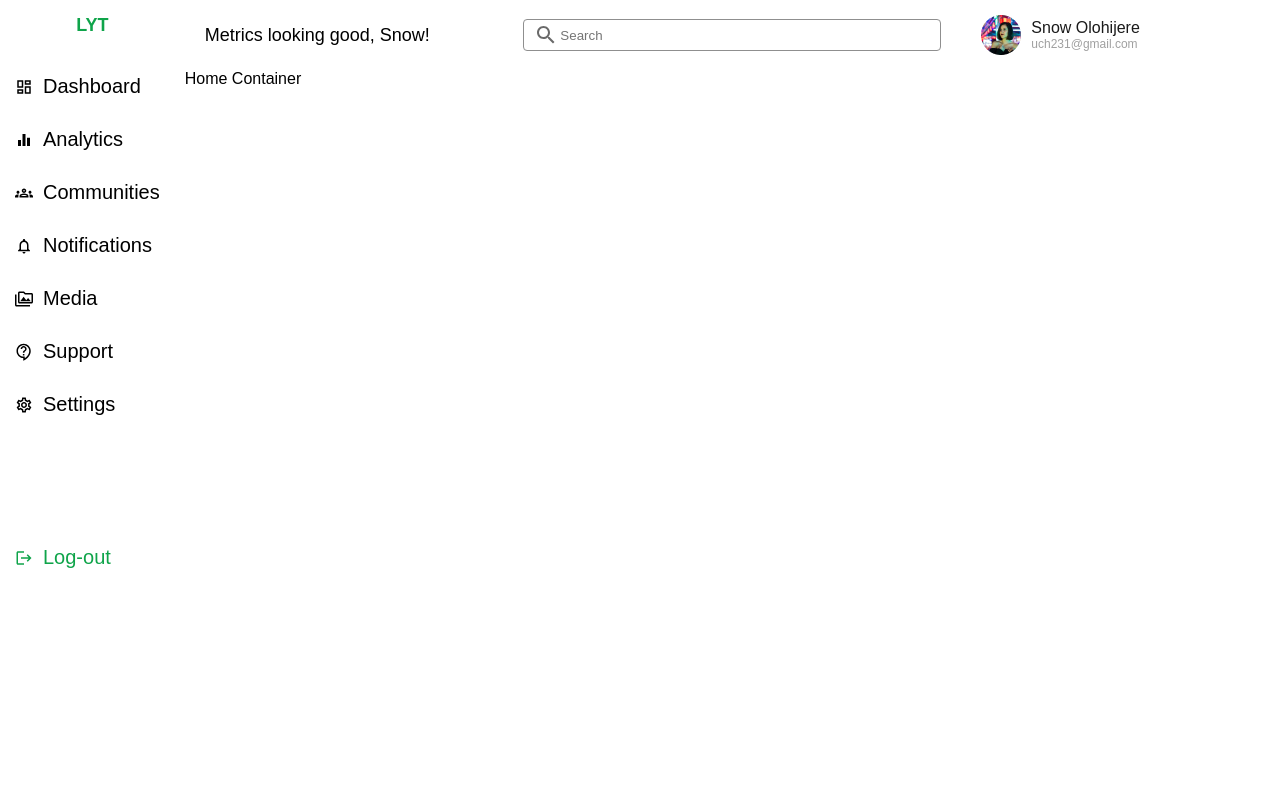
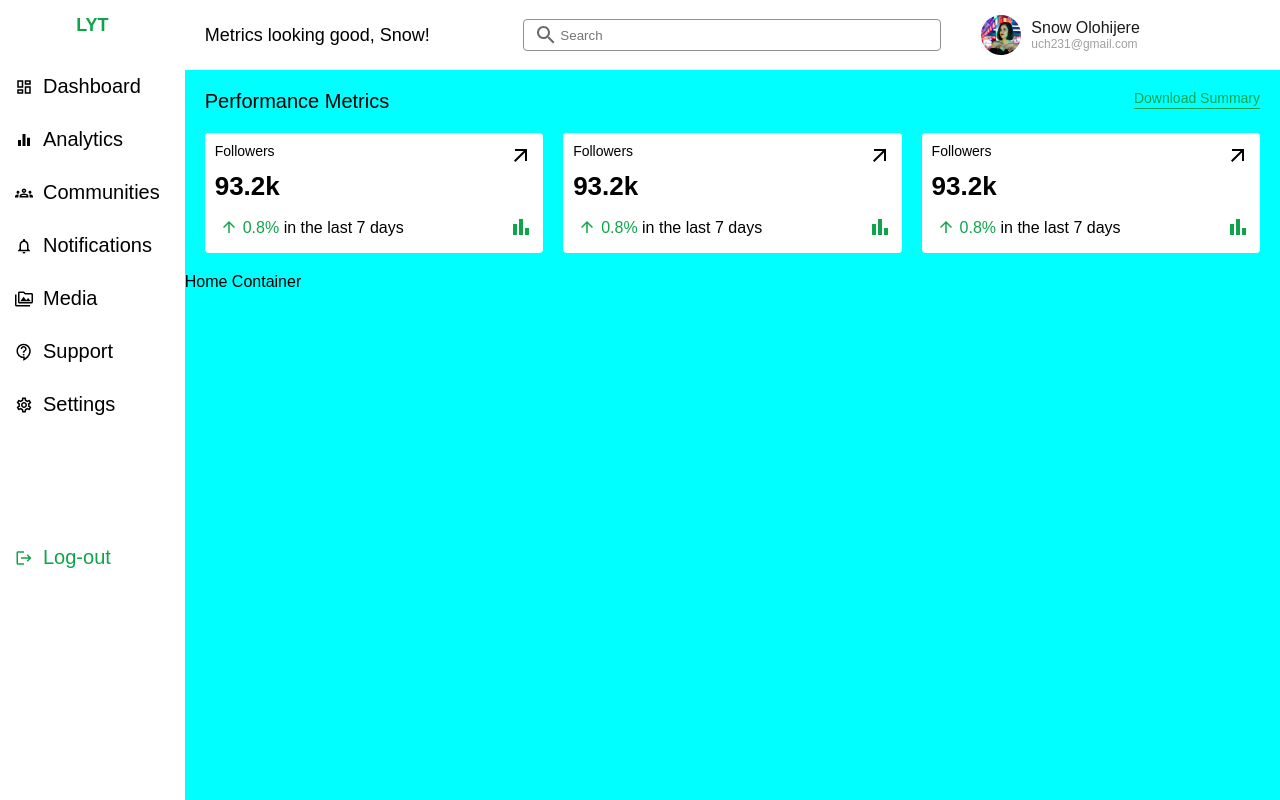
Before and after one commit to YoosufAathil/LYT-Dashboard, a React (Create React App) app: page / in a window 1280 px wide. Built offline with nearby package versions, Linux system fonts and the light colour scheme; a web font is replaced by a local one.

Commit message:
Add Widget component and update styling

```diff
--- a/src/Components/Navbar/navbar.scss
+++ b/src/Components/Navbar/navbar.scss
@@ -2,7 +2,7 @@
     height: 70px;
     display: flex;
     align-items: center;
-
+    background: #fff;
 
     .wrapper {
         width: 100%;
--- /dev/null
+++ b/src/Components/Widget/Widget.jsx
@@ -0,0 +1,33 @@
+import React from "react";
+import "./widget.scss";
+import ArrowUpwardOutlinedIcon from "@mui/icons-material/ArrowUpwardOutlined";
+import ArrowOutwardOutlinedIcon from "@mui/icons-material/ArrowOutwardOutlined";
+import BarChartOutlinedIcon from "@mui/icons-material/BarChartOutlined";
+const Widget = () => {
+  return (
+    <div className="widget">
+      <div className="left">
+        <div className="title">Followers</div>
+        <div className="numbers">93.2k</div>
+        <div className="description">
+          <ArrowUpwardOutlinedIcon className="icon" />
+          <p>
+            {" "}
+            <span>0.8% </span>
+            in the last 7 days
+          </p>
+        </div>
+      </div>
+      <div className="right">
+        <div className="top">
+          <ArrowOutwardOutlinedIcon />
+        </div>
+        <div className="bottom">
+          <BarChartOutlinedIcon style={{ color: "#0FA44A" }} />
+        </div>
+      </div>
+    </div>
+  );
+};
+
+export default Widget;
--- /dev/null
+++ b/src/Components/Widget/widget.scss
@@ -0,0 +1,51 @@
+.widget {
+    display: flex;
+    flex: 1;
+    justify-content: space-between;
+    padding: 10px;
+    background: white;
+    border-radius: 4px;
+    height: 100px;
+    gap: 40px;
+
+    .left {
+        display: flex;
+        flex-direction: column;
+        justify-content: space-between;
+
+        .title {
+            font-size: 14px;
+            font-weight: 300;
+        }
+
+        .numbers {
+            font-size: 26px;
+            font-weight: 600;
+        }
+
+        .description {
+            display: flex;
+            flex-direction: row;
+            align-items: center;
+
+            .icon {
+                font-size: 18px;
+                color: #0FA44A;
+                margin: 5px;
+                padding-bottom: 2px;
+            }
+
+            span {
+                color: #0FA44A;
+            }
+        }
+    }
+
+    .right {
+        display: flex;
+        flex-direction: column;
+        justify-content: space-between;
+        align-items: flex-end;
+    }
+
+}
--- a/src/pages/Home.jsx
+++ b/src/pages/Home.jsx
@@ -2,6 +2,7 @@ import React from "react";
 import "./home.scss";
 import Sidebar from "../Components/Sidebar/Sidebar";
 import Navbar from "../Components/Navbar/Navbar";
+import Widget from "../Components/Widget/Widget";
 
 const Home = () => {
   return (
@@ -9,6 +10,17 @@ const Home = () => {
       <Sidebar />
       <div className="homeContainer">
         <Navbar />
+        <div className="widget-title">
+          <span className="title">Performance Metrics</span>
+          <a href="www.google.com" className="link">
+            Download Summary
+          </a>
+        </div>
+        <div className="widgets">
+          <Widget />
+          <Widget />
+          <Widget />
+        </div>
         Home Container
       </div>
     </div>
--- a/src/pages/home.scss
+++ b/src/pages/home.scss
@@ -2,6 +2,37 @@
     display: flex;
 
     .homeContainer {
+        // background-color: #FBFBFB;
+        background-color: aqua;
         flex: 6;
+
+        .widget-title {
+            margin: 20px 20px 0 20px;
+            display: flex;
+
+            .title {
+                flex: 1;
+                font-size: 20px;
+
+            }
+
+            a {
+                text-decoration: none;
+                color: #0FA44A;
+                font-size: 14px;
+                font-weight: 400;
+                text-decoration: underline;
+                text-decoration-color: #0FA44A;
+                text-underline-offset: 5px;
+
+
+            }
+        }
+
+        .widgets {
+            display: flex;
+            gap: 20px;
+            padding: 20px;
+        }
     }
 }
```
